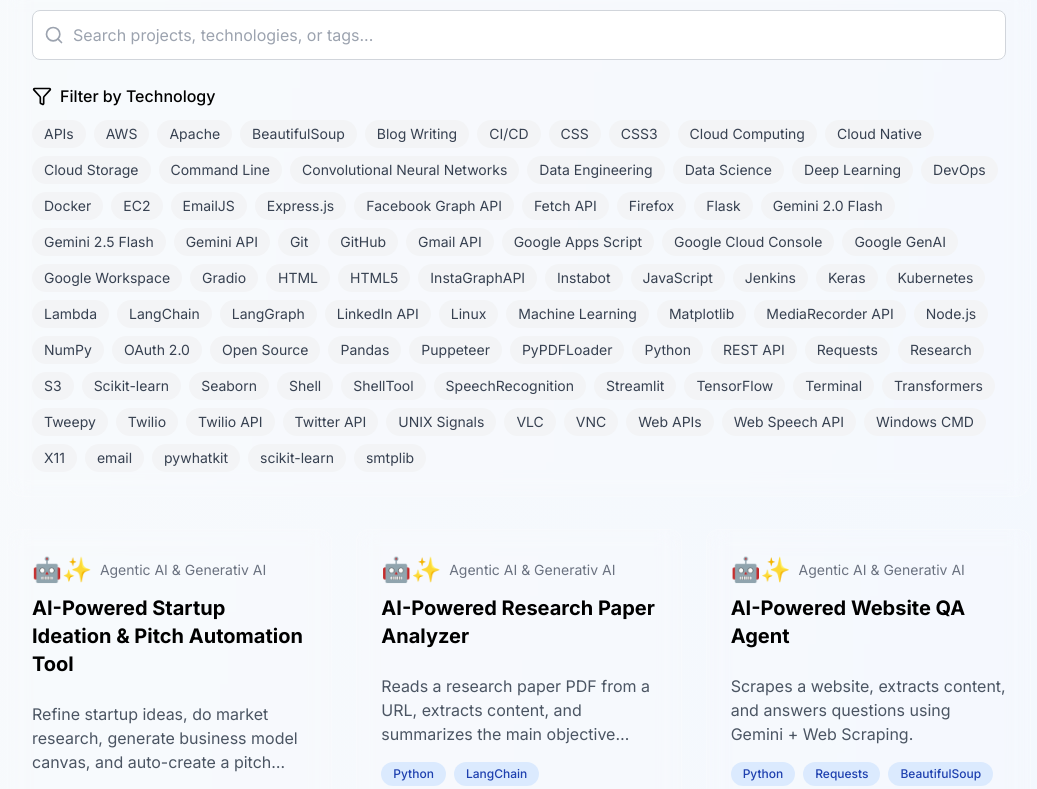
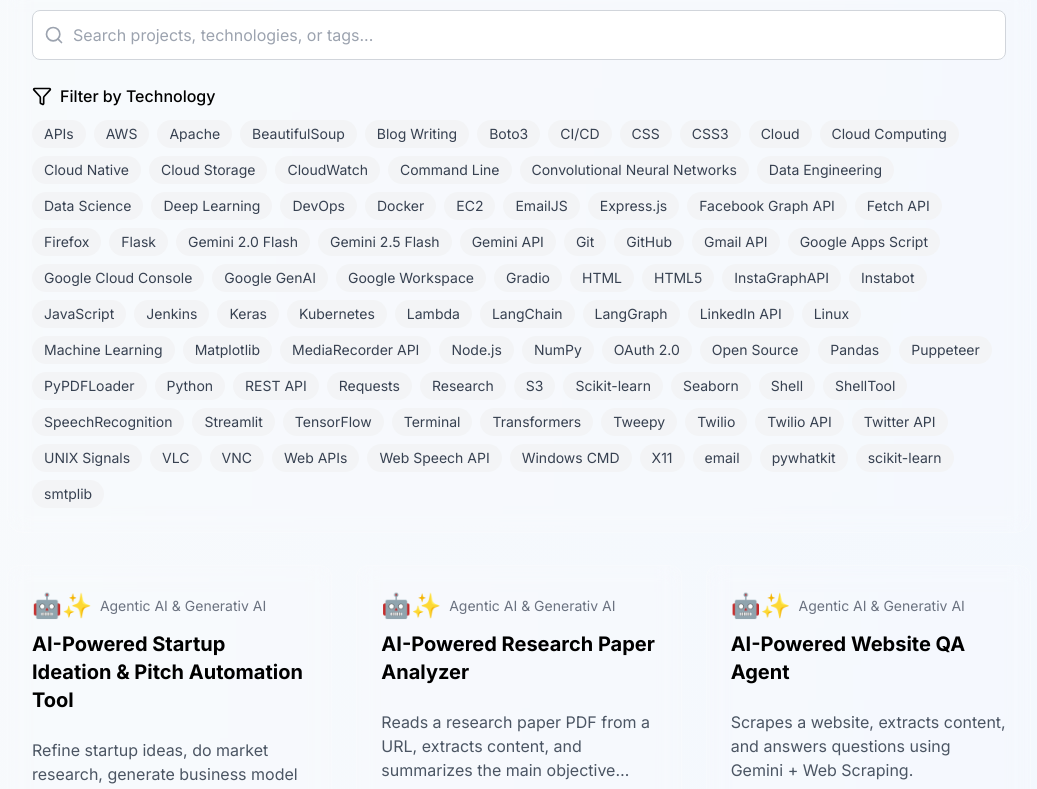
Before and after one commit to AbhishekAvi01/Final_summer_project, a React (Vite) app: page /projects in a window 1280 px wide. Shown: the part 260-1049 px from the top of the page, without its empty margins (121-1158 px from the left). Built offline with nearby package versions, Linux system fonts and the light colour scheme.

Commit message:
new project add

```diff
--- a/src/data/projects.ts
+++ b/src/data/projects.ts
@@ -707,6 +707,64 @@ export const projects: Project[] = [
     linkedinUrl: 'https://www.linkedin.com/posts/abhishek-kumar-329a282b8_docker-dockerinsidedocker-dind-activity-7351113818753687553-QKo3?utm_source=share&utm_medium=member_desktop&rcm=ACoAAExTkdEB1yN0JUXbHxIFZHAaLmOFDGm0y8Q'
   },
   {
+  id: 'aws-boto3-ec2-manage',
+  title: 'Launch and Terminate EC2 Instances using Boto3',
+  description: 'Automate the process of launching and terminating EC2 instances with Boto3.',
+  fullDescription: 'Implemented automation scripts using Boto3 to programmatically launch and terminate Amazon EC2 instances, enabling efficient cloud resource management.',
+  techStack: ['AWS', 'Boto3', 'Python'],
+  category: 'devops-cloud',
+  githubLink: '',
+  tags: ['AWS', 'Boto3', 'EC2', 'CloudComputing'],
+  imageUrl: '/thumbnails/aws-boto3-ec2.png',
+  features: [
+    'EC2 instance launch',
+    'Instance termination',
+    'AWS automation'
+  ],
+  challenges: ['AWS permissions', 'Instance state management'],
+  outcomes: ['Learned AWS automation with Boto3', 'Improved cloud resource handling'],
+  linkedinUrl: 'https://www.linkedin.com/posts/abhishek-kumar-329a282b8_aws-boto3-cloudcomputing-activity-7360311390009487360-ld5N?utm_source=share&utm_medium=member_desktop&rcm=ACoAAExTkdEB1yN0JUXbHxIFZHAaLmOFDGm0y8Q'
+},
+{
+  id: 'aws-boto3-cloudwatch-logs',
+  title: 'Access CloudWatch Logs using Boto3',
+  description: 'Create automation scripts to access and manage AWS CloudWatch logs with Boto3.',
+  fullDescription: 'Developed Boto3-based Python scripts to fetch and analyze logs from AWS CloudWatch, enhancing monitoring and troubleshooting capabilities in cloud environments.',
+  techStack: ['AWS', 'Boto3', 'Python', 'CloudWatch'],
+  category: 'devops-cloud',
+  githubLink: '',
+  tags: ['AWS', 'Boto3', 'CloudWatch', 'Logs', 'DevOps'],
+  imageUrl: '/thumbnails/aws-boto3-cloudwatch-logs.png',
+  features: [
+    'CloudWatch logs retrieval',
+    'Log analysis automation',
+    'AWS monitoring'
+  ],
+  challenges: ['Managing large log data', 'AWS IAM permissions'],
+  outcomes: ['Improved cloud monitoring skills', 'Automated log access with Boto3'],
+  linkedinUrl: 'https://www.linkedin.com/posts/abhishek-kumar-329a282b8_create-a-boto3-code-to-access-logs-from-the-cloud-watch'
+},
+{
+  id: 'k8s-live-stream-website',
+  title: 'How to Launch a Live Stream Website on Kubernetes',
+  description: 'Deploy and manage a live streaming website using Kubernetes for scalability and reliability.',
+  fullDescription: 'Learned to deploy a live streaming website on Kubernetes, leveraging container orchestration for high availability and efficient resource management in cloud environments.',
+  techStack: ['Kubernetes', 'Docker', 'Cloud'],
+  category: 'devops-cloud',
+  githubLink: '',
+  tags: ['Kubernetes', 'LiveStreaming', 'CloudComputing', 'DevOps'],
+  imageUrl: '/thumbnails/k8s-live-stream.png',
+  features: [
+    'Live stream deployment',
+    'Kubernetes orchestration',
+    'Scalability and reliability'
+  ],
+  challenges: ['Container networking', 'Load balancing'],
+  outcomes: ['Deployed live stream site on K8s', 'Enhanced cloud deployment skills'],
+  linkedinUrl: 'https://www.linkedin.com/posts/abhishek-kumar-329a282b8_kubernetes-livestreaming-cloudcomputing-activity-7360315489106952192-ohtU?utm_source=share&utm_medium=member_desktop&rcm=ACoAAExTkdEB1yN0JUXbHxIFZHAaLmOFDGm0y8Q'
+},
+
+  {
     "id": "python-send-email",
     "title": "Send an Email using Python",
     "description": "Use Python to send emails effortlessly with built-in libraries or SMTP setup.",
@@ -935,6 +993,26 @@ export const projects: Project[] = [
     ],
     "linkedinUrl": "https://www.linkedin.com/posts/abhishek-kumar-329a282b8_linux-unix-ctrlc-activity-7350922727299465217-IW6f?utm_source=share&utm_medium=member_desktop&rcm=ACoAAExTkdEB1yN0JUXbHxIFZHAaLmOFDGm0y8Q"
   },
+  {
+    id: 'github-fork-pr-contribute',
+    title: 'Fork, Clone, and Create Pull Request on GitHub',
+    description: 'Contribute to open-source projects by forking repositories, making changes, and submitting pull requests.',
+    fullDescription: 'Learned the complete workflow of contributing to open-source projects on GitHub: forking a repo, cloning it locally, applying changes, and creating pull requests to the original repository.',
+    techStack: ['Git', 'GitHub', 'Linux'],
+    category: 'linux',
+    githubLink: '',
+    tags: ['GitHub', 'OpenSource', 'PullRequest', 'Linux'],
+    imageUrl: '/thumbnails/github-fork-pr.png',
+    features: [
+      'Forking GitHub repo',
+      'Local cloning and editing',
+      'Pull request submission'
+    ],
+    challenges: ['Resolving merge conflicts', 'Maintaining clean commit history'],
+    outcomes: ['Open-source contribution skills', 'Git and GitHub workflow mastery'],
+    linkedinUrl: 'https://www.linkedin.com/posts/abhishek-kumar-329a282b8_opensource-github-pullrequest-activity-7360320864040476672-5um0?utm_source=share&utm_medium=member_desktop&rcm=ACoAAExTkdEB1yN0JUXbHxIFZHAaLmOFDGm0y8Q'
+  },
+
   // Devops and cloud computing
   {
     "id": "aws-case-studies-blog",
```
